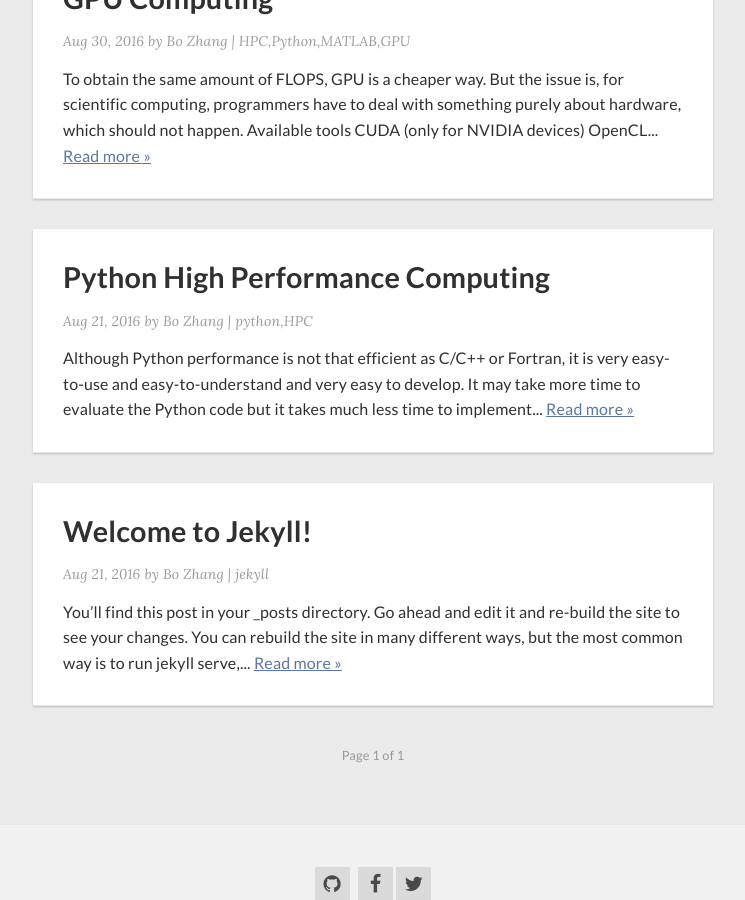
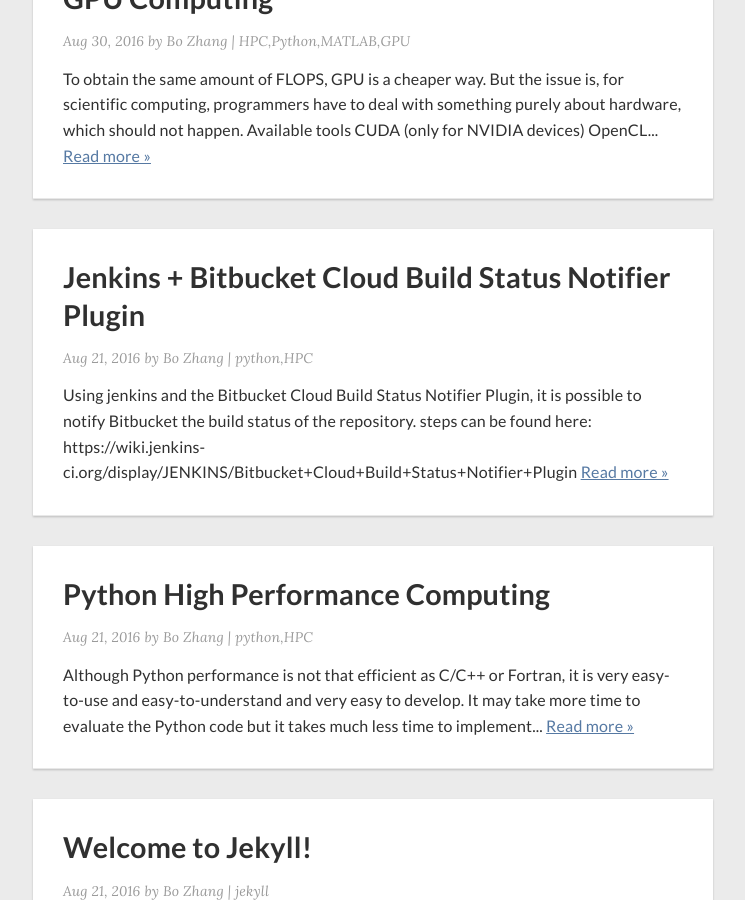
Before and after one commit to hypergravity/hypergravity.github.io, a Jekyll site: the page built from index.html, in a window 1280 px wide and 900 px high, scrolled down 544 px. Shown: the whole window, without its empty margins (267-1012 px from the left). Built offline with Jekyll 4.4.1, drawn with Linux system fonts in a browser that asks for light colours; nearby versions of some CDN libraries; the list of posts is cut into pages by our own code.

Commit message:
add bitbucket build post

```diff
--- /dev/null
+++ b/_posts/2016-09-03-Bitbucket-Cloud-Build-Status-Notifier-Plugin.md
@@ -0,0 +1,14 @@
+---
+layout: post
+title:  "Jenkins + Bitbucket Cloud Build Status Notifier Plugin"
+date:   Sunday, 21. August 2016 04:51PM
+categories: python, HPC
+---
+
+
+
+Using jenkins and the Bitbucket Cloud Build Status Notifier Plugin, it is possible to notify Bitbucket the build status of the repository.
+
+steps can be found here:
+
+[https://wiki.jenkins-ci.org/display/JENKINS/Bitbucket+Cloud+Build+Status+Notifier+Plugin](https://wiki.jenkins-ci.org/display/JENKINS/Bitbucket+Cloud+Build+Status+Notifier+Plugin)
```
Also changed, not shown: _posts/2016-08-21-python-high-performance-computing.md (+1 -1 lines).
